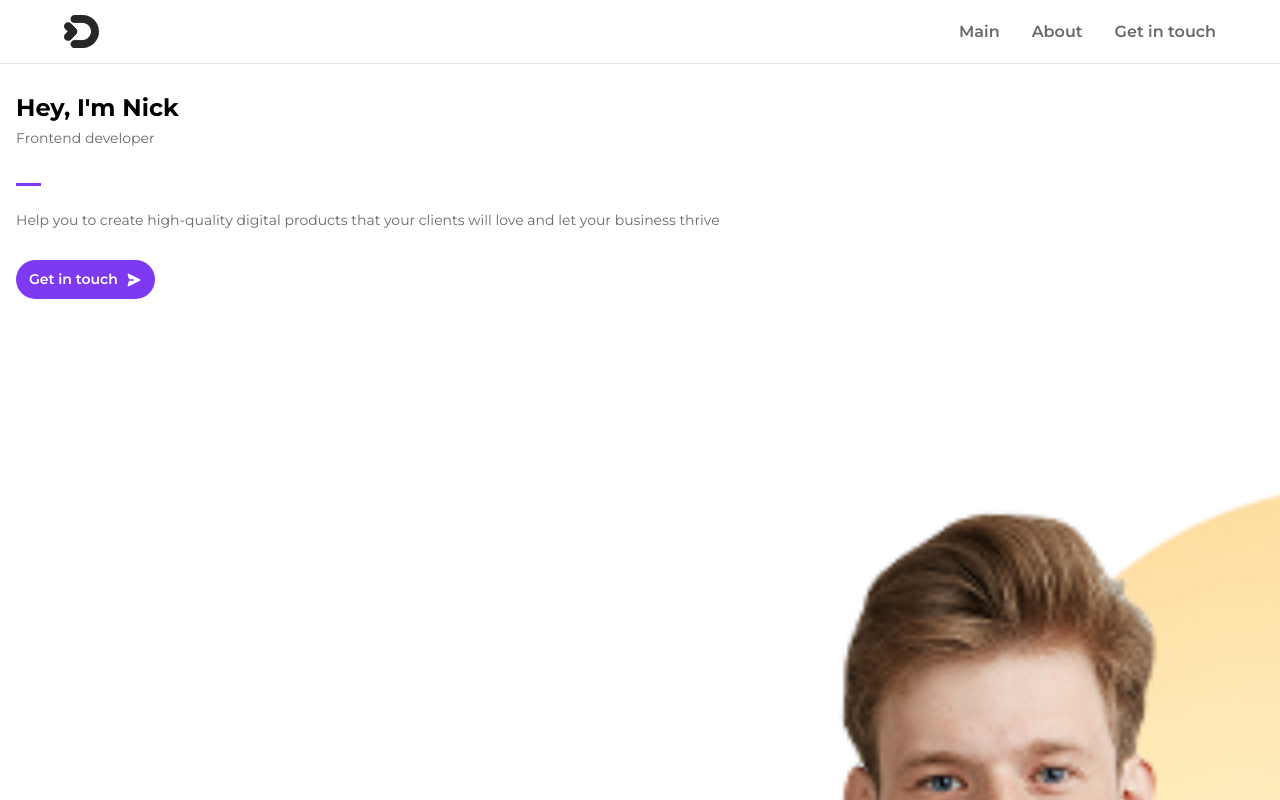
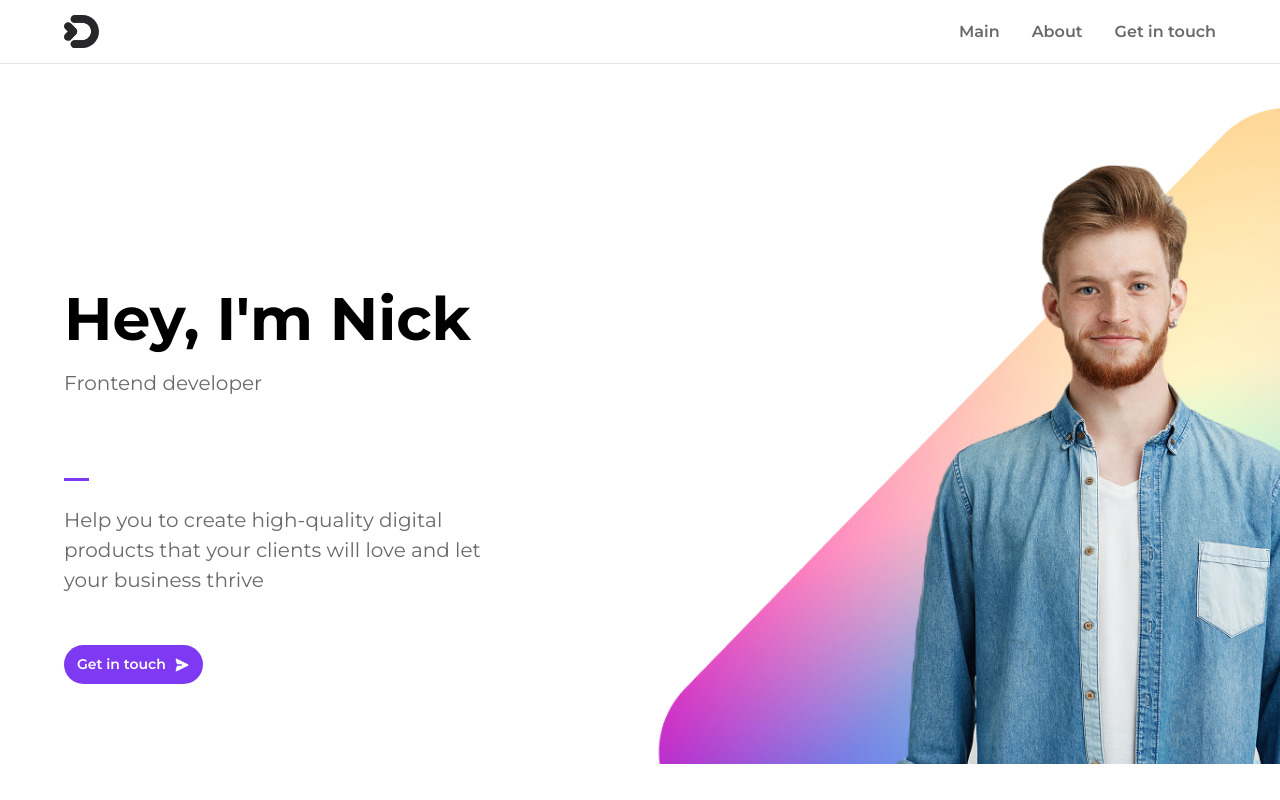
Before and after one commit to Avery412/first-project, a React (Vite) app: page / in a window 1280 px wide. Shown: the top 800 px of the page. Built offline with nearby package versions, Linux system fonts and the light colour scheme; a web font is replaced by a local one.

Commit message:
Modify MainPage component (tablet and desktop)

```diff
--- a/src/components/MainPage.jsx
+++ b/src/components/MainPage.jsx
@@ -1,26 +1,29 @@
 function MainPage() {
   return (
-    <section id="main" classname="">
+    <section id="main" className="flex flex-col md:flex-row md:items-center md:justify-between">
+
+      {/* Text and button part */}
+      <div className="flex flex-col w-full md:w-1/2">
         {/* Name and position */}
-      <section className="flex flex-col items-start px-4 pt-[28px] gap-1">
-        <h1 className="text-2xl font-bold text-black">
+        <section className="flex flex-col items-start px-4 md:px-8 lg:px-16 pt-[28px] md:pt-[130px] gap-1 md:gap-[4px]">
+          <h1 className="text-2xl font-bold text-black md:text-[60px] md:leading-[150%]">
             Hey, I'm Nick
           </h1>
-        <p className="text-sm font-normal text-[#696969]">
+          <p className="text-sm font-normal text-[#696969] md:text-[20px] md:leading-[150%]">
             Frontend developer
           </p>
         </section>
 
         {/* Separator and description */}
-      <section className="flex flex-col items-start px-4 pt-[35px] gap-6">
+        <section className="flex flex-col items-start px-4 md:px-8 lg:px-16 pt-[35px] md:pt-[80px] gap-6">
           <div className="w-[25px] h-0 border-t-[3px] border-[#7E3AF2]"></div>
-        <p className="text-sm font-normal text-[#696969] leading-[150%]">
+          <p className="text-sm font-normal text-[#696969] leading-[150%] max-w-[290px] md:text-[20px] md:max-w-[445px]">
             Help you to create high-quality digital products that your clients will love and let your business thrive
           </p>
         </section>
 
         {/* Button */}
-      <section className="flex flex-col items-start px-4 pt-[29px]">
+        <section className="flex flex-col items-start px-4 md:px-8 lg:px-16 pt-[29px] md:pt-[50px]">
           <button className="flex items-center gap-2 px-[13px] py-[9px] bg-[#7E3AF2] rounded-[50px]">
             <span className="text-sm font-semibold text-white leading-[150%]">
               Get in touch
@@ -30,16 +33,30 @@ function MainPage() {
             </svg>
           </button>
         </section>
+      </div>
 
-      {/* Photo */}
-      <section className="flex justify-end px-4 overflow-hidden">
-        <div className="-mr-[20px]">
+      {/* Photo (mobile version) */}
+      <section className="flex md:hidden justify-end w-full mt-8">
         <img
           src="/images/photoMobileMP.png"
           alt="Nick photo"
-            className="w-screen max-w-none h-auto"
+          className="w-full max-w-[400px] h-auto"
         />
-        </div>
+      </section>
+
+      {/* Photo (web and tablet version) */}
+      <section className="relative hidden md:flex justify-end w-full md:w-1/2 min-h-[500px] md:min-h-[600px] lg:min-h-[700px]">
+        <picture className="absolute right-0 top-0 w-full h-full">
+          <source
+            srcSet="/images/photoDesktopMP.png"
+            media="(min-width: 768px)"
+          />
+          <img
+            src="/images/photoMobileMP.png"
+            alt="Nick photo"
+            className="w-full h-full object-cover"
+          />
+        </picture>
       </section>
     </section>
   )
```
Also changed, not shown: public/images/photoDesktopMP.png (added). Lines whose indentation alone changed are shown as unchanged.
